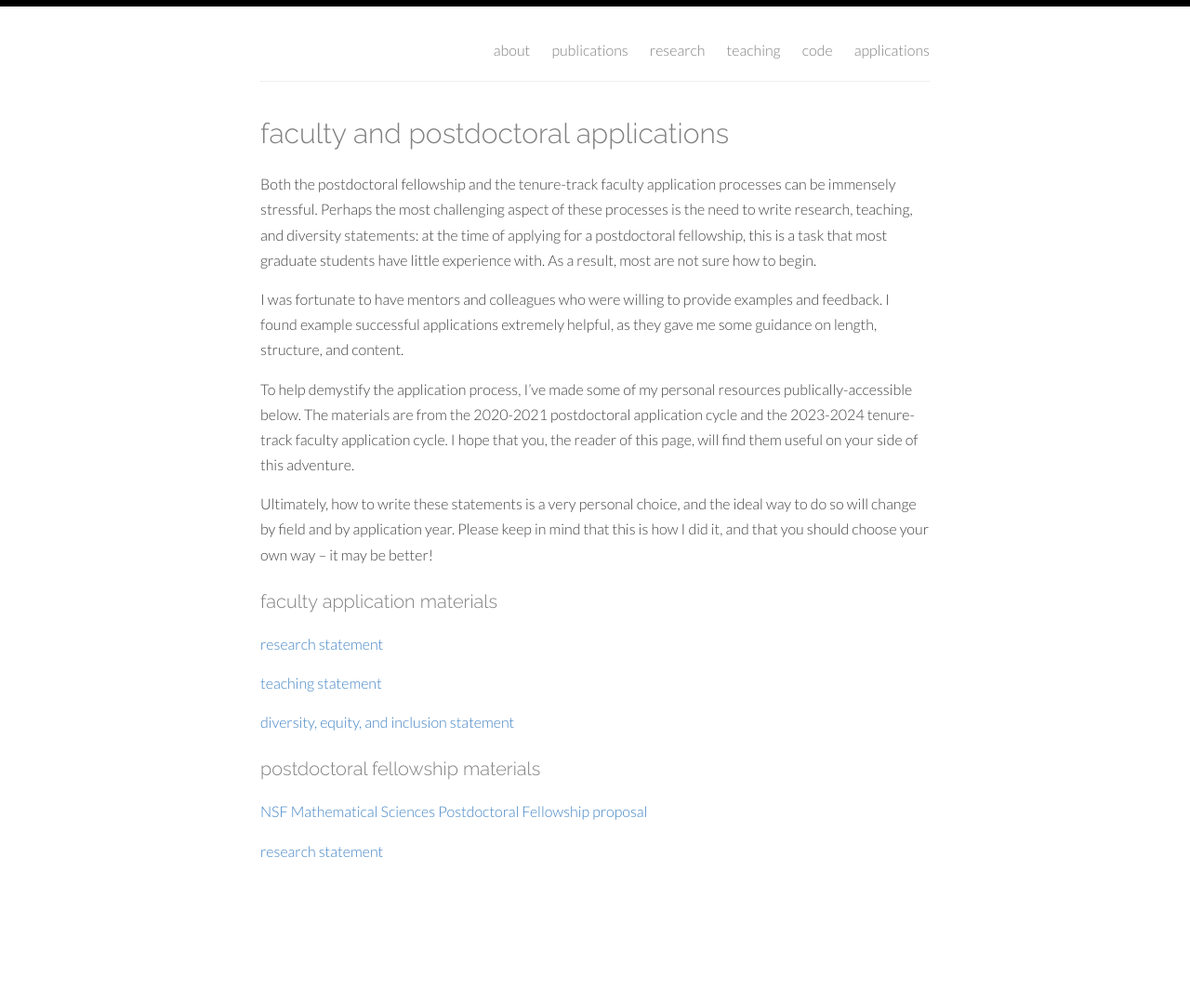
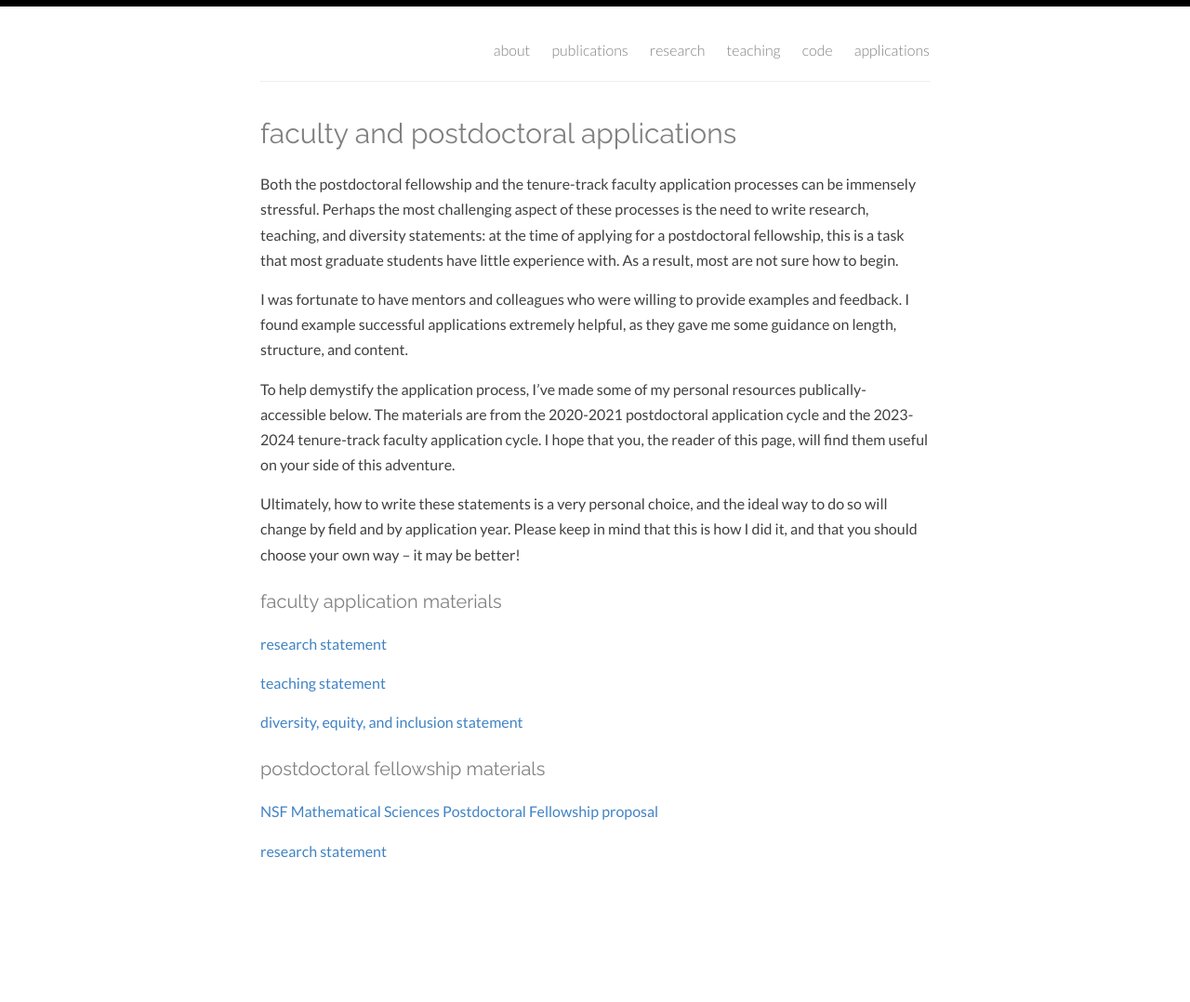
Before and after one commit to nmboffi/nmboffi.github.io, a Jekyll site: the page built from _pages/faculty_applications.md, in a window 1280 px wide. Shown: the whole page at 93% size. Built offline with Jekyll 4.4.1, drawn with Linux system fonts in a browser that asks for light colours.

Commit message:
minor website updates

```diff
--- a/assets/style.scss
+++ b/assets/style.scss
@@ -31,7 +31,7 @@ body {
   font-family: 'Lato', -system-ui, -apple-system, BlinkMacSystemFont, "Segoe UI", Roboto, Helvetica, Arial, sans-serif, "Apple Color Emoji", "Segoe UI Emoji", "Segoe UI Symbol";
   color: #404040;
   line-height: 1.7;
-  font-weight: 300;
+  font-weight: 400;
   font-size: 16px;
   height: 100%;
 }
@@ -46,7 +46,7 @@ body {
 h1, h2, h3, h4, h5, h6 {
   font-family: 'Raleway', -system-ui, -apple-system, BlinkMacSystemFont, "Segoe UI", Roboto, Helvetica, Arial, sans-serif, "Apple Color Emoji", "Segoe UI Emoji", "Segoe UI Symbol";
   color: gray;
-  font-weight: 300;
+  font-weight: 400;
 
   line-height: 1.7;
   margin: 1em 0 15px;
```
Also changed, not shown: index.md (+2 -2 lines).
